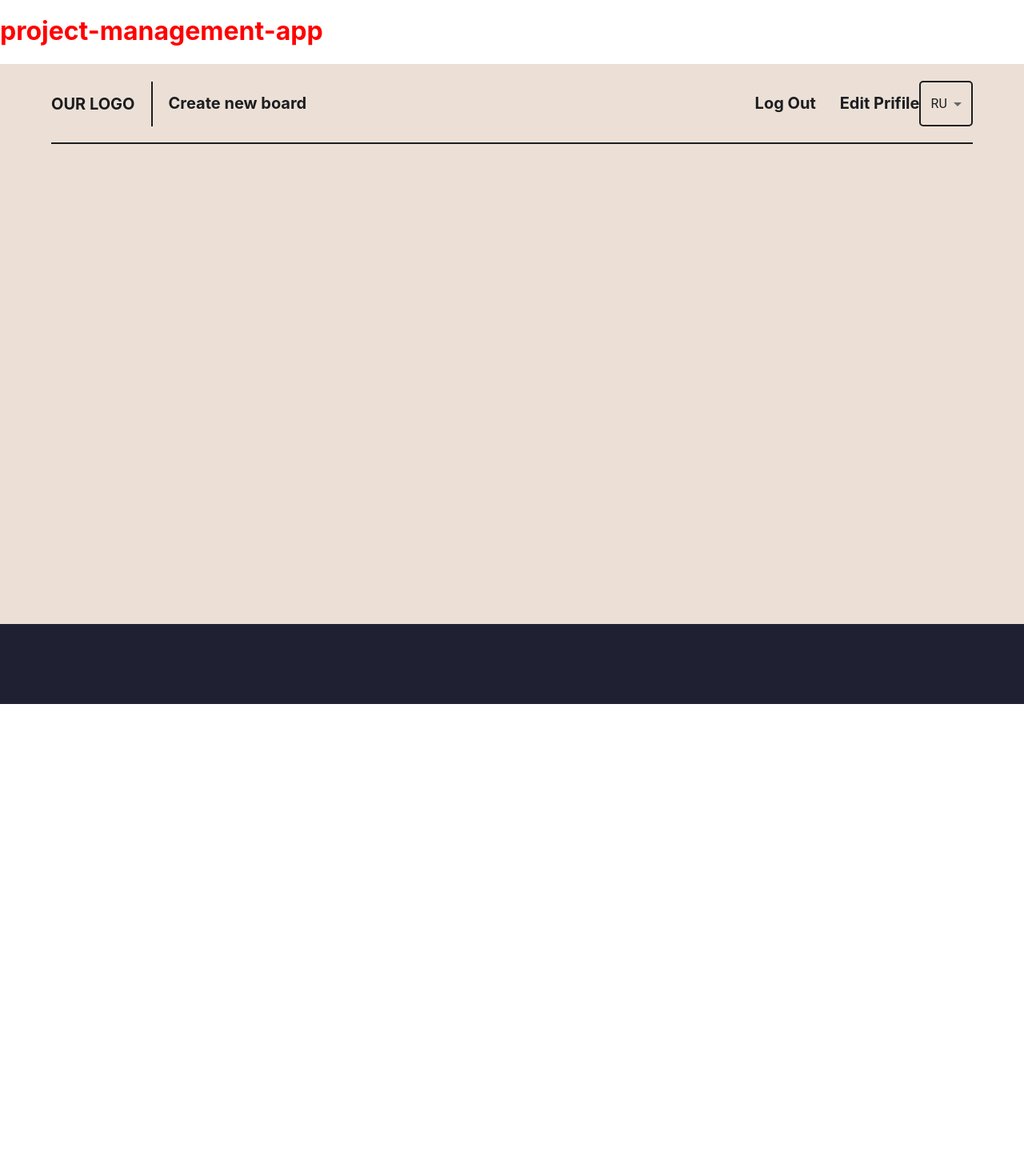
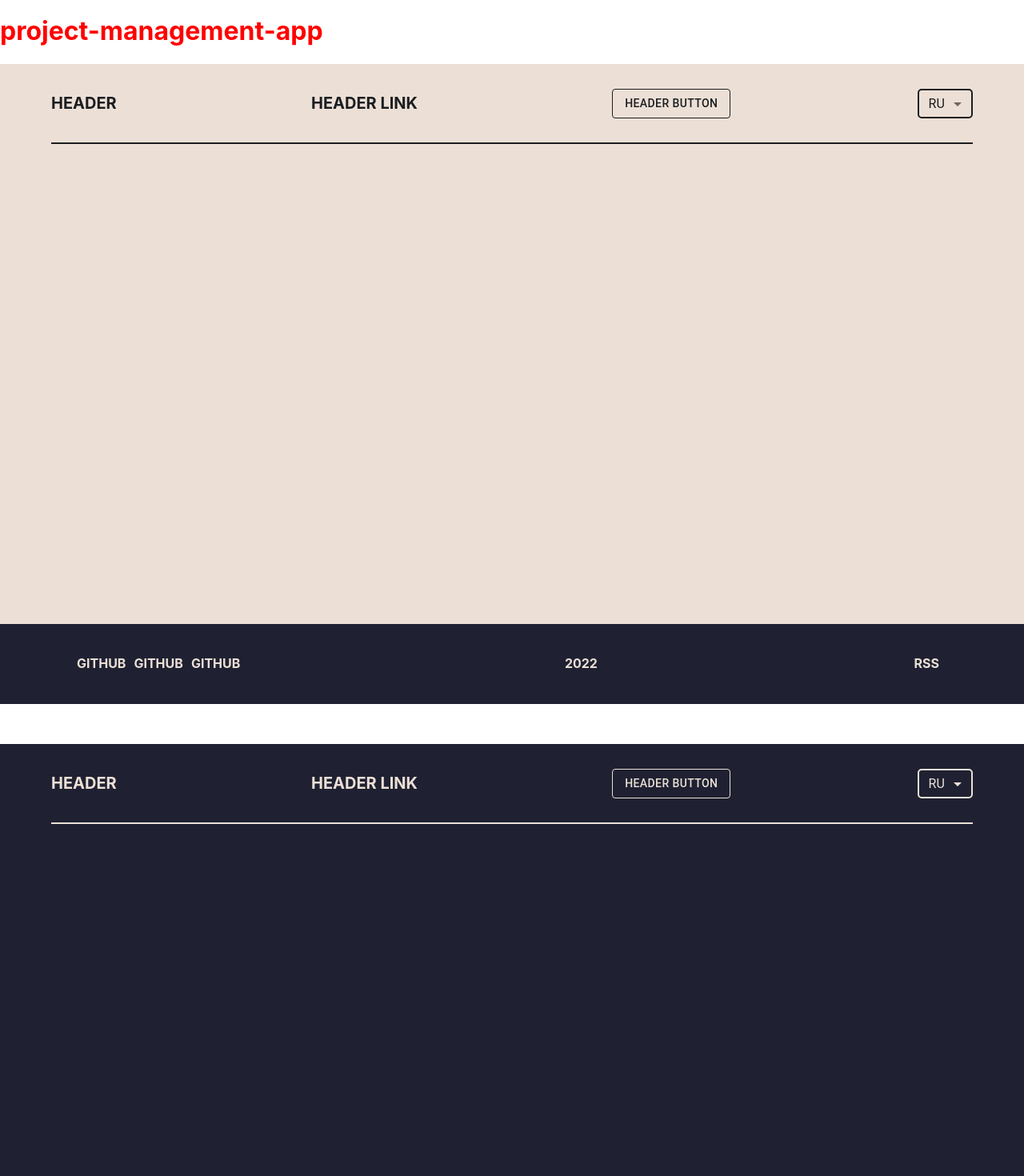
Before and after one commit to sharovskiye/project-management-app, a React (Create React App) app: page / in a window 1280 px wide. Shown: the top 1470 px of the page at 80% size. Before the commit the page ends 880 px from the top, so only its background shows below. Built offline with nearby package versions, Linux system fonts and the light colour scheme.

Commit message:
PMA-13 feat(designe): add variant with dark theme

```diff
--- a/src/components/designe/designe.tsx
+++ b/src/components/designe/designe.tsx
@@ -1,5 +1,5 @@
 import React from 'react';
-import { Select, MenuItem, SelectChangeEvent, FormControl, Link } from '@mui/material';
+import { Select, MenuItem, SelectChangeEvent, FormControl, Link, Button } from '@mui/material';
 import { useState } from 'react';
 import style from './style.module.scss';
 
@@ -12,26 +12,83 @@ export const Designe = () => {
 
   return (
     <>
-      <header className={`${style.wrapper__light} ${style.header}`}>
-        <div className={`${style.container} ${style.container__big}`}>
-          <div className={style.link}>OUR LOGO</div>
-          <Link className={style.link}>Create new board</Link>
-          <Link className={style.link}>Log Out</Link>
-          <Link className={style.link}>Edit Prifile</Link>
+      <section>
+        <header className={`${style.lightTheme}`}>
+          <div className={`${style.container} ${style.container__big}  ${style.header}`}>
+            <div className={`${style.header_link} ${style.link}`}>HEADER</div>
+            <Link className={`${style.header_link} ${style.link}`}>HEADER LINK</Link>
+            <Button variant="outlined" className={`${style.header_button} ${style.button}`}>
+              Header button
+            </Button>
             <FormControl className={style.form}>
               <Select className={style.form_select} value={age} onChange={handleChange}>
                 <MenuItem value={'RU'}>RU</MenuItem>
                 <MenuItem value={'EN'}>EN</MenuItem>
               </Select>
             </FormControl>
+            <span className={`${style.line}`}></span>
           </div>
         </header>
-      <main className={`${style.wrapper__light} ${style.main}`}>
-        <div className={`${style.container} ${style.container__medium}`}></div>
+
+        <main className={`${style.lightTheme}`}>
+          <div className={`${style.container} ${style.container__medium}  ${style.main}`}></div>
         </main>
-      <footer className={`${style.wrapper__dark} ${style.footer}`}>
-        <div className={`${style.container} ${style.container__medium}`}></div>
+
+        <footer className={`${style.darkTheme}`}>
+          <div className={`${style.container} ${style.container__medium}  ${style.footer}`}>
+            <div className={style.footer_githubBlock}>
+              <Link className={`${style.footer_link} ${style.link}`}>GITHUB</Link>
+              <Link className={`${style.footer_link} ${style.link}`}>GITHUB</Link>
+              <Link className={`${style.footer_link} ${style.link}`}>GITHUB</Link>
+            </div>
+            <div className={style.footer_year}>
+              <p>2022</p>
+            </div>
+            <div className={style.footer_rssCourse}>
+              <Link className={`${style.footer_link} ${style.link}`}>RSS</Link>
+            </div>
+          </div>
         </footer>
+      </section>
+
+      <section>
+        <header className={`${style.darkTheme}`}>
+          <div className={`${style.container} ${style.container__big}  ${style.header}`}>
+            <div className={`${style.header_link} ${style.link}`}>HEADER</div>
+            <Link className={`${style.header_link} ${style.link}`}>HEADER LINK</Link>
+            <Button variant="outlined" className={`${style.header_button} ${style.button}`}>
+              Header button
+            </Button>
+            <FormControl className={style.form}>
+              <Select className={style.form_select} value={age} onChange={handleChange}>
+                <MenuItem value={'RU'}>RU</MenuItem>
+                <MenuItem value={'EN'}>EN</MenuItem>
+              </Select>
+            </FormControl>
+            <span className={`${style.line}`}></span>
+          </div>
+        </header>
+
+        <main className={`${style.darkTheme}`}>
+          <div className={`${style.container} ${style.container__medium}  ${style.main}`}></div>
+        </main>
+
+        <footer className={`${style.lightTheme}`}>
+          <div className={`${style.container} ${style.container__medium}  ${style.footer}`}>
+            <div className={style.footer_githubBlock}>
+              <Link className={`${style.footer_link} ${style.link}`}>GITHUB</Link>
+              <Link className={`${style.footer_link} ${style.link}`}>GITHUB</Link>
+              <Link className={`${style.footer_link} ${style.link}`}>GITHUB</Link>
+            </div>
+            <div className={style.footer_year}>
+              <p>2022</p>
+            </div>
+            <div className={style.footer_rssCourse}>
+              <Link className={`${style.footer_link} ${style.link}`}>RSS</Link>
+            </div>
+          </div>
+        </footer>
+      </section>
     </>
   );
 };
--- a/src/components/designe/style.module.scss
+++ b/src/components/designe/style.module.scss
@@ -2,24 +2,15 @@ $main-bg-light: #ECE0D6;
 $main-bg-dark: #1F2132;
 $container-width-big: 90vw;
 $container-width-medium: 85vw;
-$icon-color: #1B1D21;
-$title-color: #171717;
+$title-color-dark: #1B1D21;
+$title-color-light: #ECE0D6;
 $text-color: #403D3C;
 $text-column-color: #6B6867;
 $link-text-size: 20px;
+$footer-link-text-size: 16px;
 
-body {
-    margin: 0;
-}
-
-.wrapper {
-    &__light {
-        background-color: $main-bg-light;
-    }
-
-    &__dark {
-        background-color: $main-bg-dark;
-    }
+section {
+    margin-bottom: 50px;
 }
 
 .container {
@@ -34,63 +25,54 @@ body {
     &__medium {
         max-width: $container-width-medium;
     }
+}
 
+.line {
+    position: absolute;
+    bottom: 0;
+    display: block;
+    width: 100%;
+    height: 2px;
+    content: '';
+}
+
+.header {
+    font-size: $link-text-size;
+}
+
+.footer {
+    font-size: $footer-link-text-size;
+
+    &_githubBlock {
+        display: flex;
+    }
 }
 
 .header, .footer {
-    height: 100px;
-}
-
-.header .container {
     position: relative;
     display: flex;
     align-items: center;
+    justify-content: space-between;
+    height: 100px;
+    font-weight: bold;
 
-    &::after {
-        position: absolute;
-        bottom: 0;
+    &_link {
         display: block;
-        width: 100%;
-        height: 2px;
-        content: '';
-        background-color: $icon-color;
-    }
-
-    & .link {
-        display: block;
-        font-size: $link-text-size;
-        font-weight: bold;
-        color: $icon-color;
-        text-decoration: none;
+        padding-right: 10px;
+        text-decoration: none !important;
         cursor: pointer;
         transition: 0.5s;
 
-
         &:hover {
-            color: $text-column-color;
+            color: $text-column-color  !important;
         }
 
         &:active {
-            text-decoration: underline;
-        }
-
-        &:first-child {
-            padding-right: 20px;
-            line-height: 56px;
-            border-right: solid 2px $icon-color;
-
-        }
-
-        &:nth-child(2) {
-            padding-left: 20px;
-            margin-right: auto;
-        }
-
-        &:nth-child(3) {
-            margin-right: 30px;
+            text-decoration: underline  !important;
         }
     }
 }
+
 
 .main {
     height: calc(100vh - 200px)
@@ -100,13 +82,80 @@ body {
     margin-left: 20px;
 
     &_select {
-        color: $icon-color !important;
+        min-width: 69.42px;
+        max-height: 36.63px;
+        color: $title-color-dark !important;
         border-radius: 5px !important;
 
         & fieldset {
-            border-color: $icon-color !important;
+            border-color: $title-color-dark !important;
             border-width: 2px !important;
-
         }
     }
 }
+
+.lightTheme {
+    background-color: $main-bg-light;
+
+    & .footer {
+        color: $title-color-dark;
+    }
+
+    & .line {
+        background-color: $title-color-dark;
+    }
+
+    & .link {
+        color: $title-color-dark !important;
+    }
+
+    & .button {
+        color: $title-color-dark !important;
+        border-color: $title-color-dark !important;
+    }
+
+    & .form {
+        &_select {
+            color: $title-color-dark !important;
+
+            & fieldset {
+                border-color: $title-color-dark !important;
+            }
+        }
+    }
+}
+
+.darkTheme {
+    background-color: $main-bg-dark;
+
+    & .footer {
+        color: $title-color-light;
+    }
+
+    & .line {
+        background-color: $title-color-light;
+    }
+
+    & .link {
+        color: $title-color-light !important;
+    }
+
+    & .button {
+        color: $title-color-light !important;
+        border-color: $title-color-light !important;
+    }
+
+    & .form {
+        &_select {
+            color: $title-color-light !important;
+
+            & fieldset {
+                border-color: $title-color-light !important;
+            }
+
+            & svg {
+                fill: $title-color-light !important;
+            }
+        }
+    }
+}
```
Lines whose indentation alone changed are shown as unchanged.
